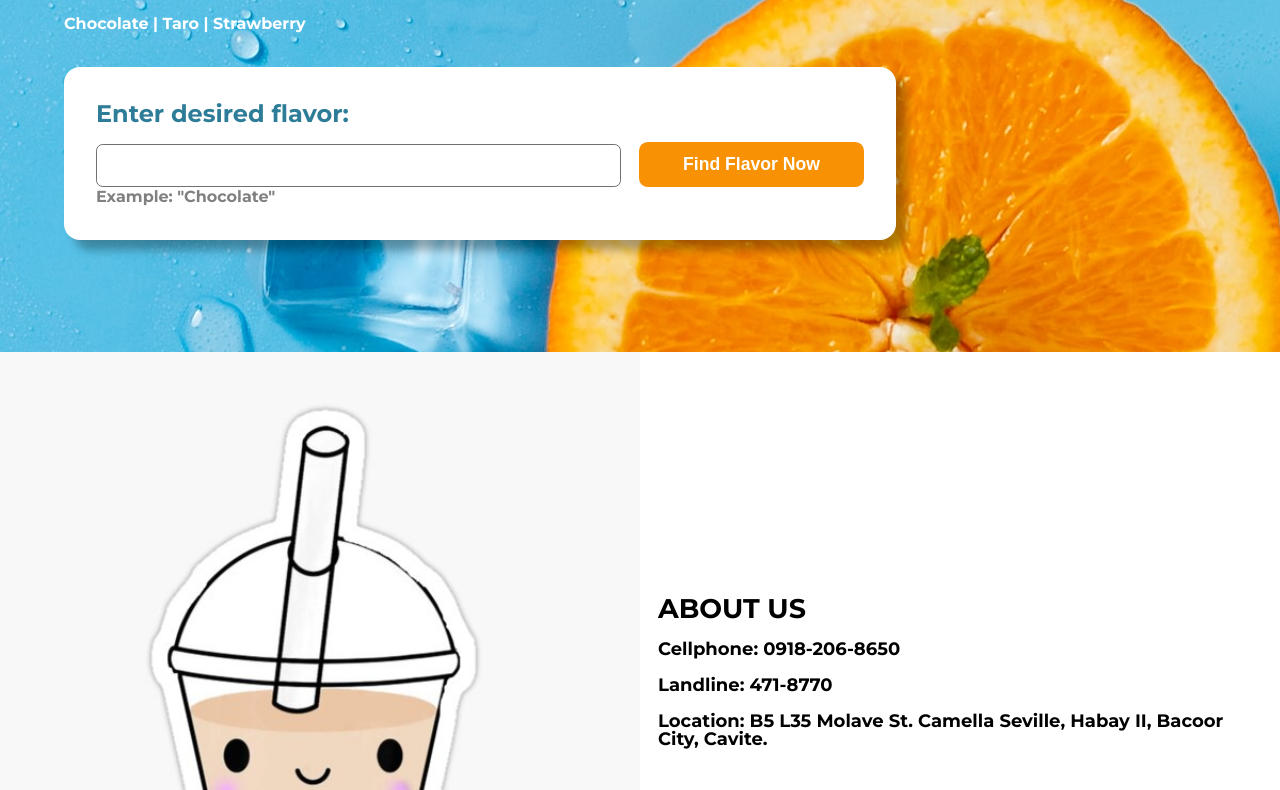
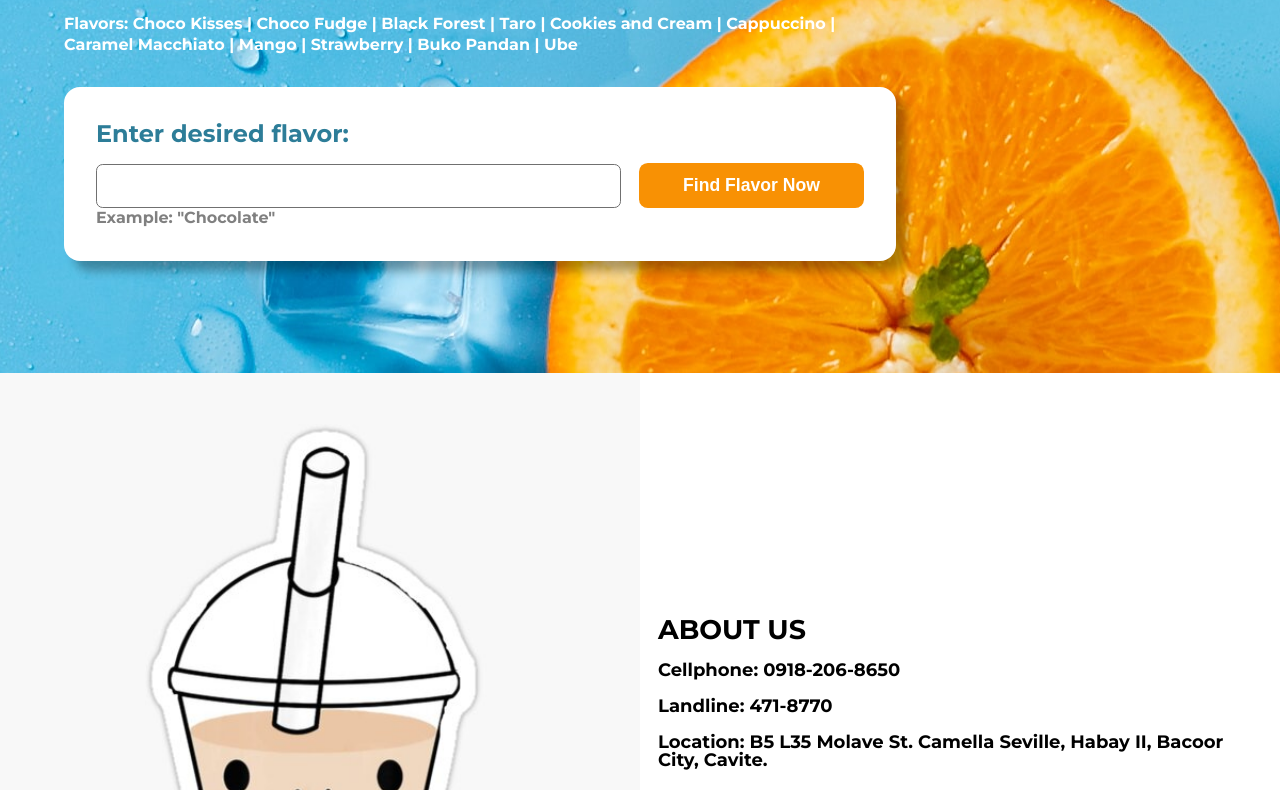
Before and after one commit to JiesilleMSilva/FamilyShake, a plain HTML site: page index.html in a window 1280 px wide. Shown: the part 200-990 px from the top of the page. Drawn offline with Linux system fonts and the light colour scheme.

Commit message:
Update index.html

```diff
--- a/index.html
+++ b/index.html
@@ -24,7 +24,8 @@
 
             <h1><span>A Refreshing</span> Drink for Everyone</h1>
 
-            <p>Chocolate | Taro | Strawberry</p>
+            <p>Flavors: Choco Kisses | Choco Fudge | Black Forest | Taro | Cookies and Cream | Cappuccino |
+                Caramel Macchiato | Mango | Strawberry | Buko Pandan | Ube </p>
 
             <!--fill up form-->
             <div class="form-container">
```
